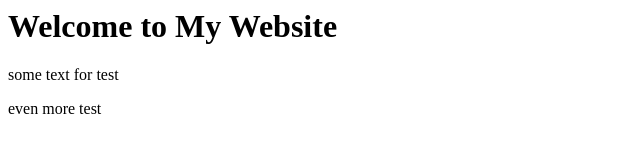
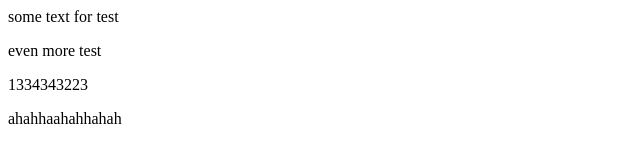
Before and after one commit to OleksandraShkilniuk/test-repository, a plain HTML site: page index.html in a window 1280 px wide. Shown: the whole page, without its empty margins (0-640 px from the left). Drawn offline with Linux system fonts and the light colour scheme.

Commit message:
mooore test

```diff
--- a/index.html
+++ b/index.html
@@ -6,8 +6,13 @@
     <title>My Website</title>
   </head>
   <body>
-        <h1>Welcome to My Website</h1>
         <p>some text for test</p>
         <p>even more test</p>
+        <p>1334343223</p>
+        <div>
+            <section>
+                ahahhaahahhahah
+            </section>
+        </div>
   </body>
 </html>
```
